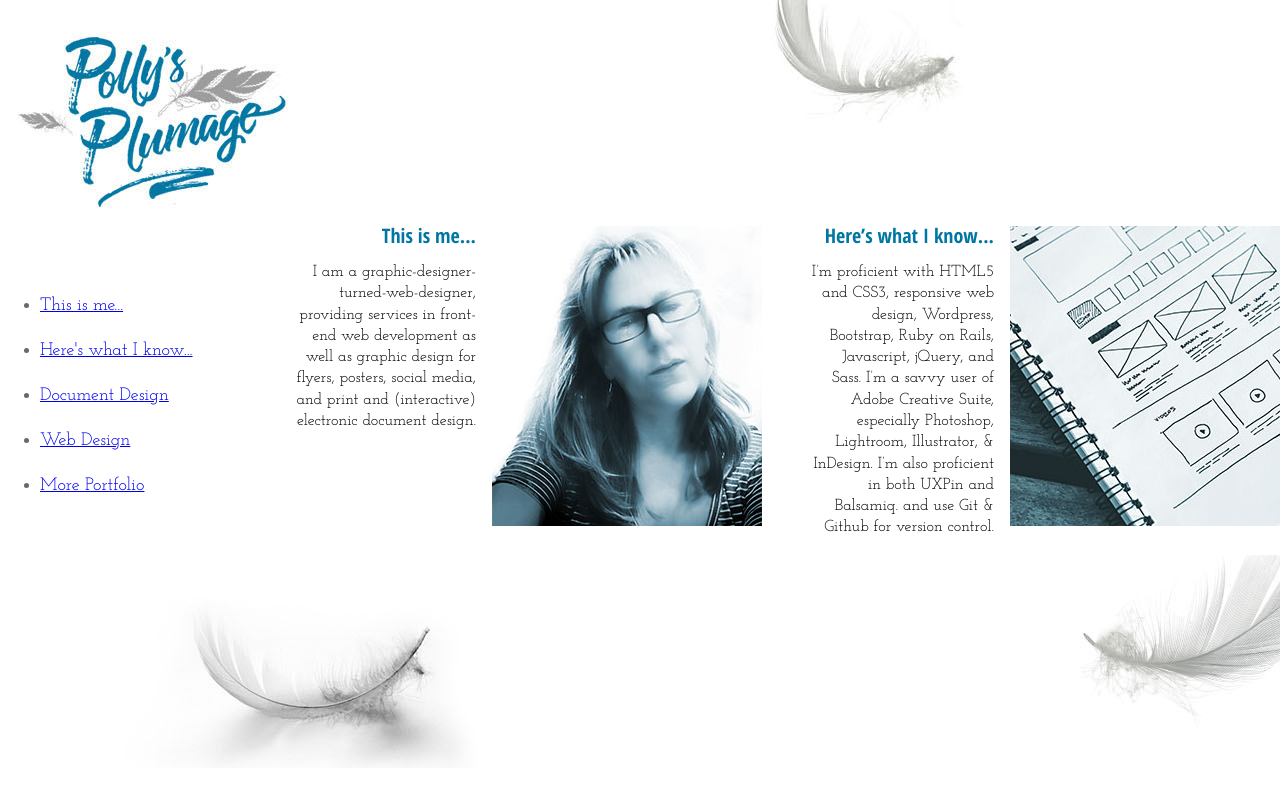
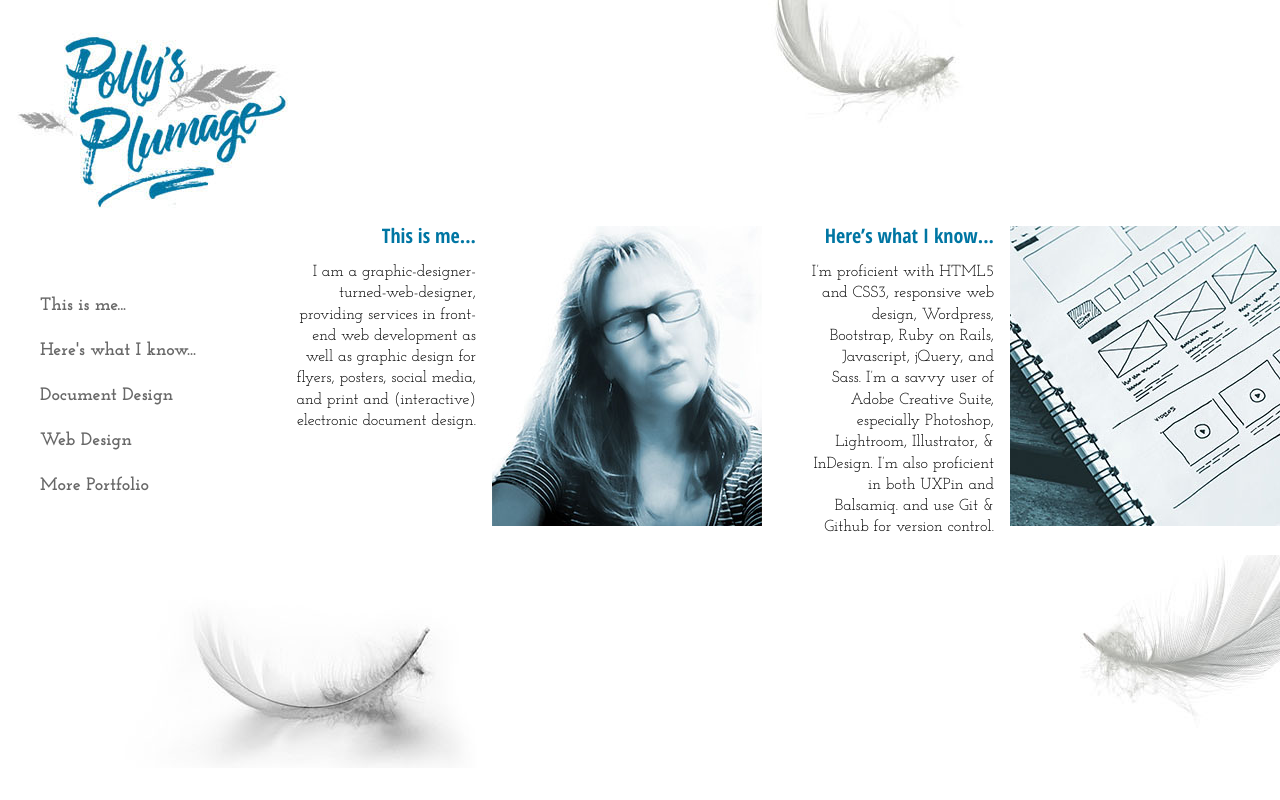
Before and after one commit to bootscooter/portfolio, a plain HTML site: page index.html in a window 1280 px wide. Drawn offline with Linux system fonts and the light colour scheme.

Commit message:
formatted navbar

```diff
--- a/css/main.css
+++ b/css/main.css
@@ -39,12 +39,20 @@ nav ul {
   color: #686868;
   font-family: "Josefin Slab", serif;
   font-size: 18px;
+  font-weight: 700;
   line-height: 250%;
+  list-style-type: none;
+}
+
+nav li a {
+  color: #686868;
+  display: block;
   text-decoration: none;
 }
 
-nav li {
-  color: #686868;
+nav li a:hover {
+  color: #0076a3;
+  display: block;
 }
 
 ::-webkit-scrollbar {
```
